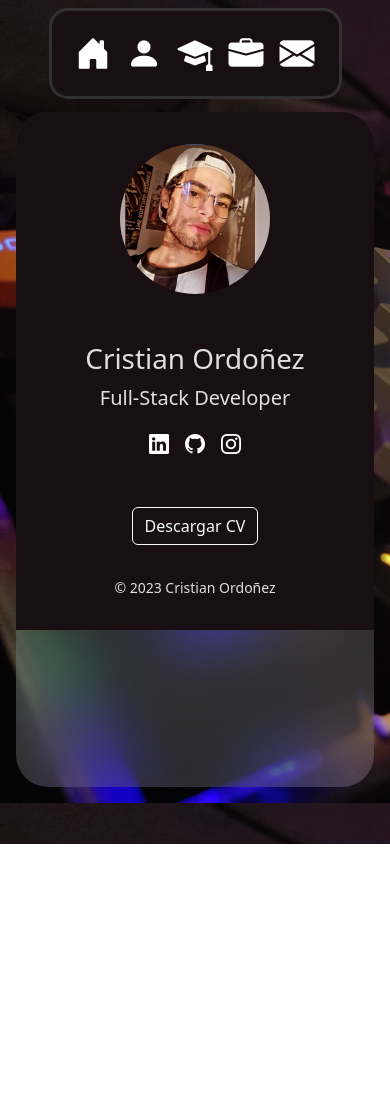
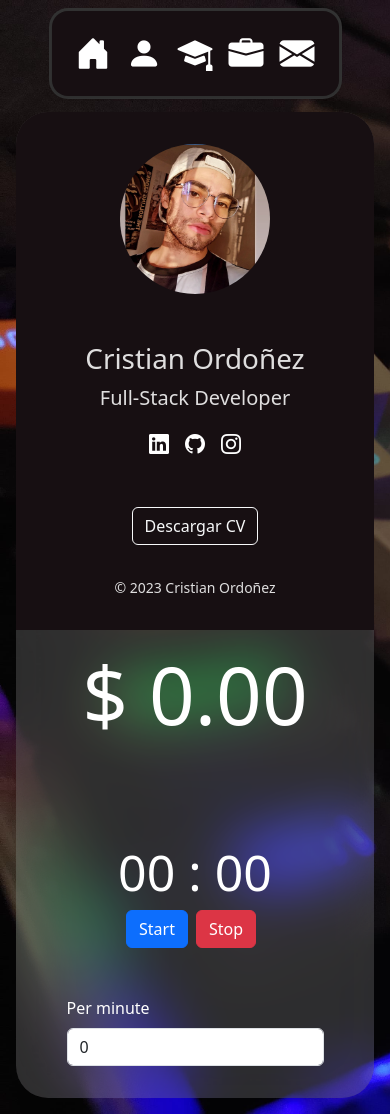
Before and after one commit to cristianordonezdev/portfolio, a Vue app: page /apps/timer-earn in a window 390 px wide. Before the commit the page ends 844 px from the top, so only its background shows below. Built offline with nearby package versions, Linux system fonts and the light colour scheme.

Commit message:
adding app timer earn

```diff
--- a/src/router/index.ts
+++ b/src/router/index.ts
@@ -19,7 +19,7 @@ const router = createRouter({
       component: () => import('@/views/CvView.vue')
     },
     {
-      path: '/portfolio',
+      path: '/portfolio/',
       name: 'portfolio',
       component: () => import('@/views/PortfolioView.vue')
     },
@@ -28,6 +28,11 @@ const router = createRouter({
       name: 'contact',
       component: () => import('@/views/ContactView.vue')
     },
+    {
+      path: '/apps/timer-earn',
+      name: 'app_time_earn',
+      component: () => import('@/views/apps/TimerEarn.vue')
+    },
   ]
 })
 
--- /dev/null
+++ b/src/views/apps/TimerEarn.vue
@@ -0,0 +1,99 @@
+<script setup lang="ts">
+import { ref } from 'vue';
+
+const seconds = ref(0);
+const minutes = ref(0);
+const hours = ref(0);
+const is_not_paused = ref(true)
+const interval = ref(null)
+const earned = ref(0)
+const per_minute = ref(0)
+
+const cronometre = () =>  {
+  if (is_not_paused.value) {
+    start();
+    interval.value = setInterval(start, 1000);
+  }
+  is_not_paused.value = true;
+}
+
+const checkCeroz = (number: number): number | string => {
+  if (number === 0) return "00";
+  if (number > 0 && number < 10) return "0" + number;
+  else return number;
+}
+
+const start = () => {
+
+  if (is_not_paused.value) {
+    const per_second = per_minute.value / 60;
+    earned.value += per_second
+
+    const title = `$${earned.value.toFixed(2)} -- ${hours.value > 0 ? `${checkCeroz(hours.value)} :` : ''} ${checkCeroz(minutes.value)} : ${checkCeroz(seconds.value)}`;
+    document.title = title;
+
+    seconds.value += 1;
+    if (seconds.value > 59) {
+      minutes.value++;
+      seconds.value = 0;
+    }
+    if (minutes.value > 59) {
+      hours.value++;
+      minutes.value = 0;
+    }
+    if (hours.value > 24) hours.value = 0;
+  }
+}
+
+const pause = (): void => {
+  is_not_paused.value = false;
+}
+
+const stop = (): void => {
+  clearInterval(interval);
+  is_not_paused.value = false;
+  seconds.value = 0;
+  minutes.value = 0;
+  hours.value = 0;
+  earned.value = 0;
+  document.title = '$0.00 -- 00:00'
+}
+
+</script>
+
+<template>
+  <main class="text-white main-container-home d-flex flex-column flex-wrap justify-content-center align-items-center">
+    <h1 class="earned text">$ {{earned.toFixed(2)}}</h1>
+    <h1 class="timer"><span v-if="hours > 0">{{ checkCeroz(hours) }} :</span> {{ checkCeroz(minutes) }} : {{ checkCeroz(seconds) }} </h1>
+    <div>
+      <button type="button" class="btn btn-primary me-2" @click="cronometre" v-if="(minutes === 0 && seconds === 0 && hours === 0) || !is_not_paused">Start </button>
+      <button type="button" class="btn btn-danger me-2" @click="pause" v-if="is_not_paused">Stop</button>
+      <button type="button" class="btn btn-warning" @click="stop" v-else>Reiniciar</button>
+
+    </div>
+    <div class="mb-3 mt-5">
+      <label for="exampleFormControlInput1" class="form-label">Per minute</label>
+      <input type="number" v-model="per_minute" class="form-control" id="exampleFormControlInput1" placeholder="Per minute price">
+    </div>
+
+  </main>
+</template>
+<style lang="scss" scoped>
+.main-container-home {
+  height: 100%;
+  padding: 2em;
+  .timer {
+    font-size: 50px;
+  }
+  .earned {
+    font-size: 80px;
+    margin-bottom: 100px;
+  }
+}
+@media(max-width: 1000px) {
+ .main-container-home {
+    padding: 1em;
+ }
+}
+
+</style>
```
